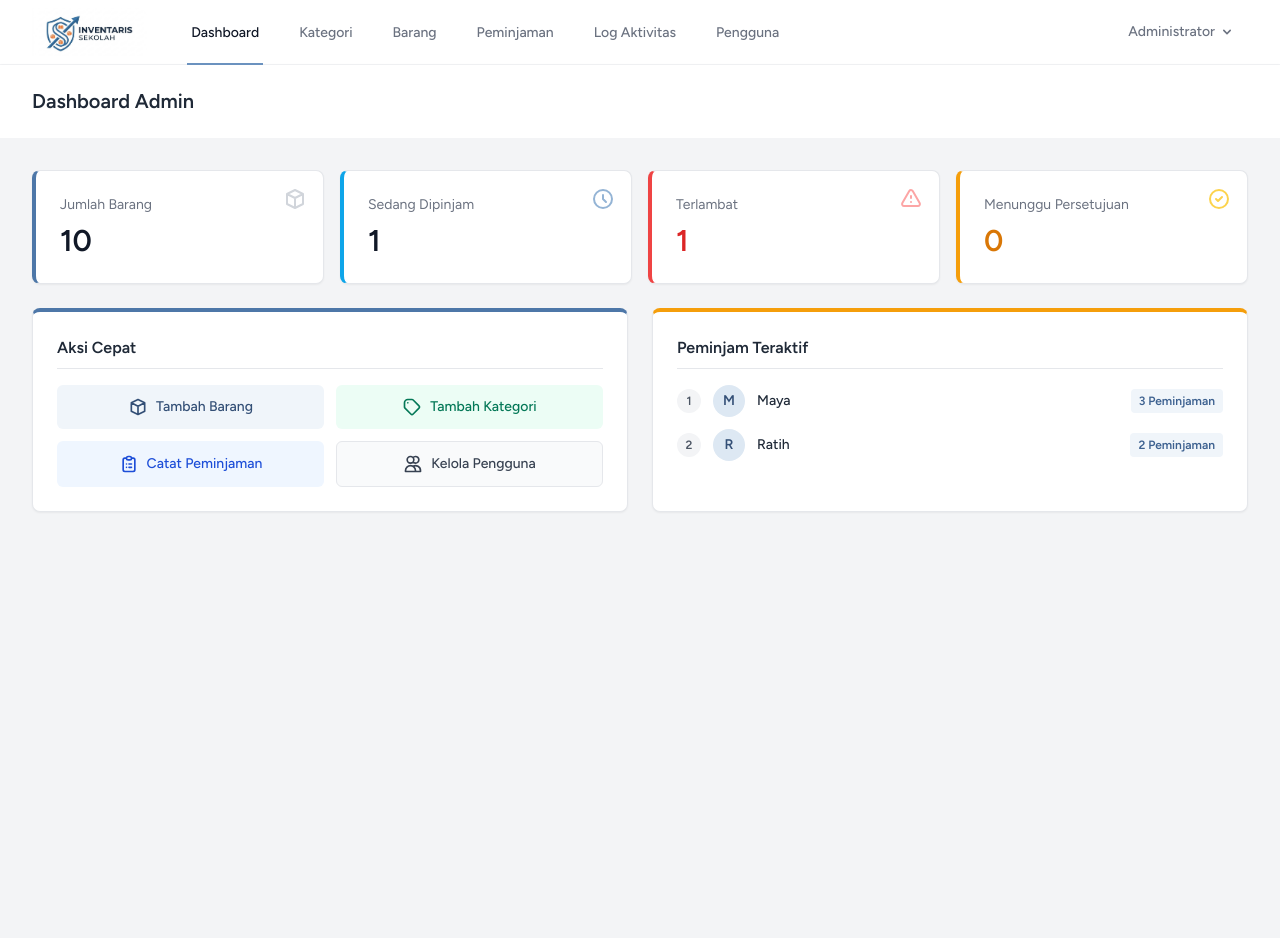
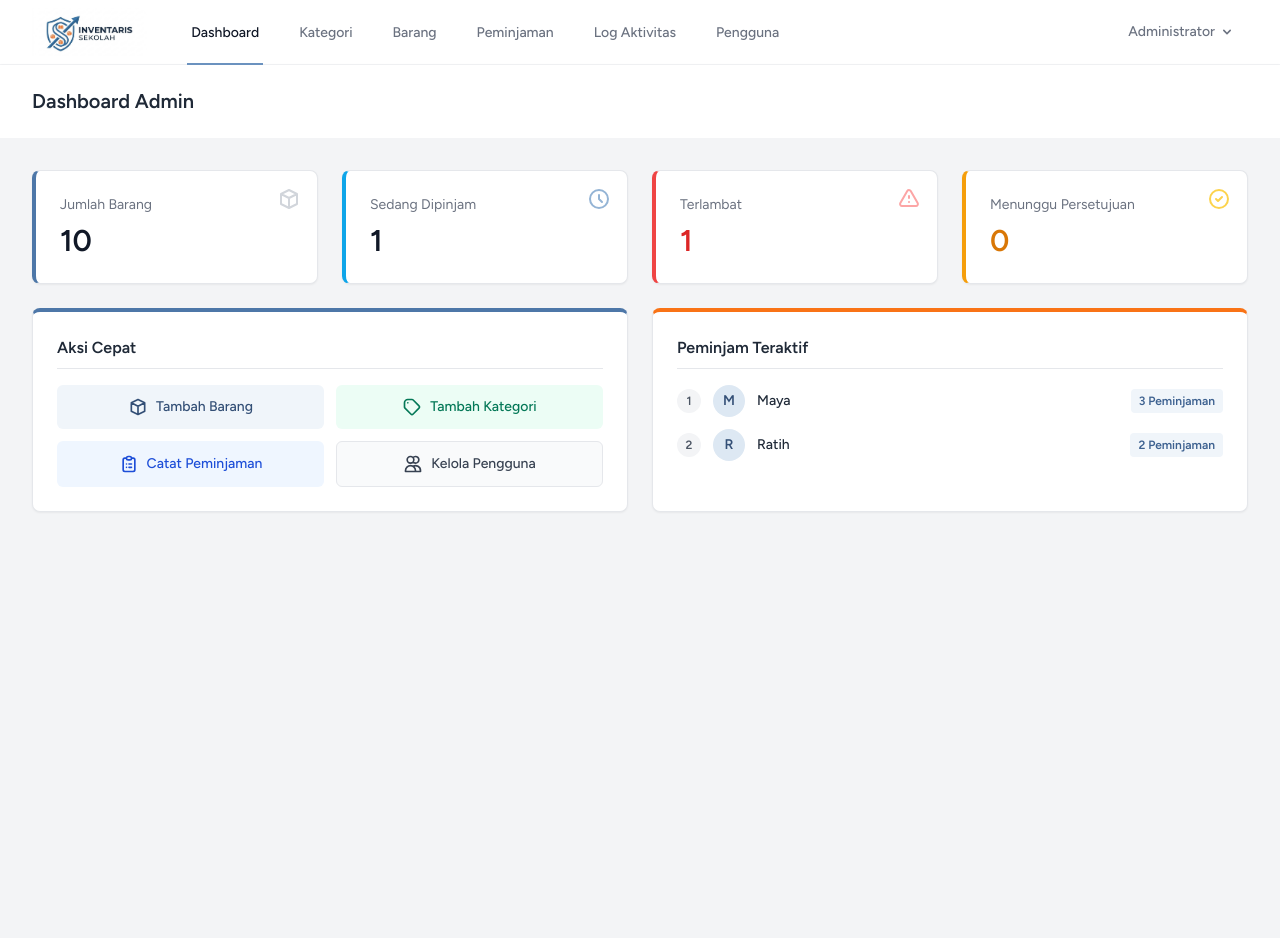
Before and after one commit to Asri1294/inventaris-sekolah, a Laravel app: page /dashboard in a window 1280 px wide. Run offline with Laravel 12, Linux system fonts and the light colour scheme; a user stored in the database is signed in; data comes from the database, SQL or seed files in the repository; style sheets or scripts are compiled from the project's sources.

Commit message:
bedakan warna garis Peminjam Teraktif dan longgarkan jarak kartu

```diff
--- a/resources/views/dashboard/admin.blade.php
+++ b/resources/views/dashboard/admin.blade.php
@@ -9,7 +9,7 @@
         <div class="max-w-7xl mx-auto sm:px-6 lg:px-8 space-y-6">
 
             <!-- 4 Kartu Statistik -->
-            <div class="grid grid-cols-1 gap-4 sm:grid-cols-2 lg:grid-cols-4">
+            <div class="grid grid-cols-1 gap-6 sm:grid-cols-2 lg:grid-cols-4">
                 <!-- Card 1: Jumlah Barang -->
                 <div class="bg-white shadow-sm border border-gray-200 border-l-4 border-l-indigo-500 rounded-lg p-6 relative">
                     <div class="absolute top-4 right-4 text-gray-300">
@@ -72,7 +72,7 @@
                 </div>
 
                 <!-- Bagian Peminjam Teraktif (mengambil data dari Controller) -->
-                <div class="bg-white shadow-sm border border-gray-200 border-t-4 border-t-amber-500 rounded-lg p-6">
+                <div class="bg-white shadow-sm border border-gray-200 border-t-4 border-t-orange-500 rounded-lg p-6">
                     <h3 class="font-semibold text-gray-800 mb-4 border-b pb-2">Peminjam Teraktif</h3>
                     <div class="space-y-3">
                         @forelse ($topUsers as $index => $topUser)
```
